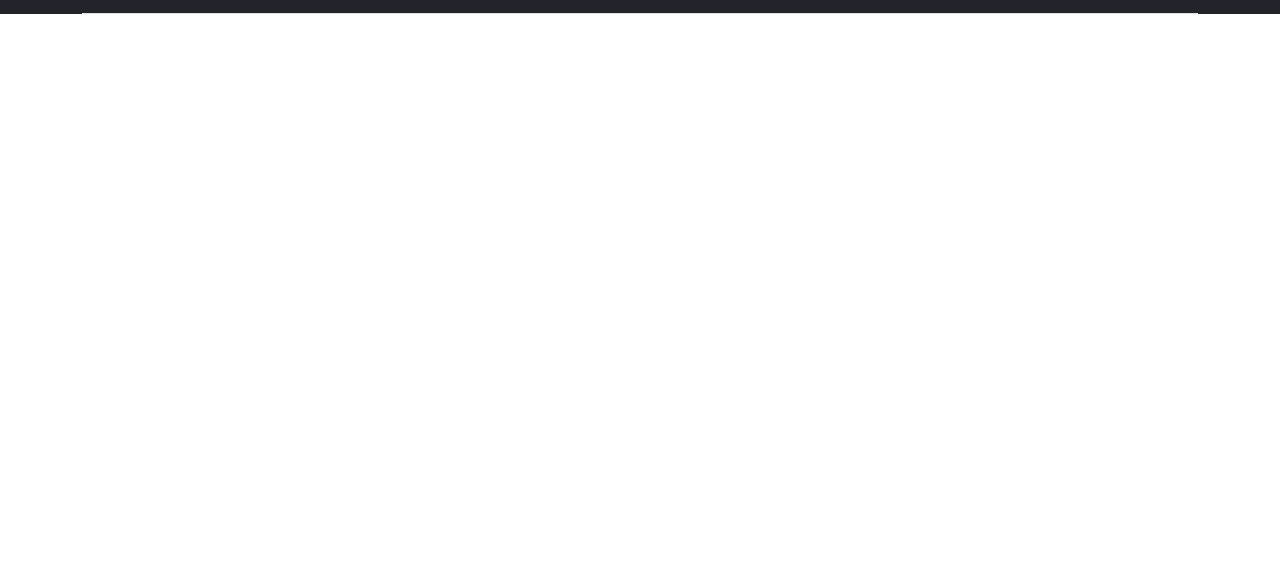
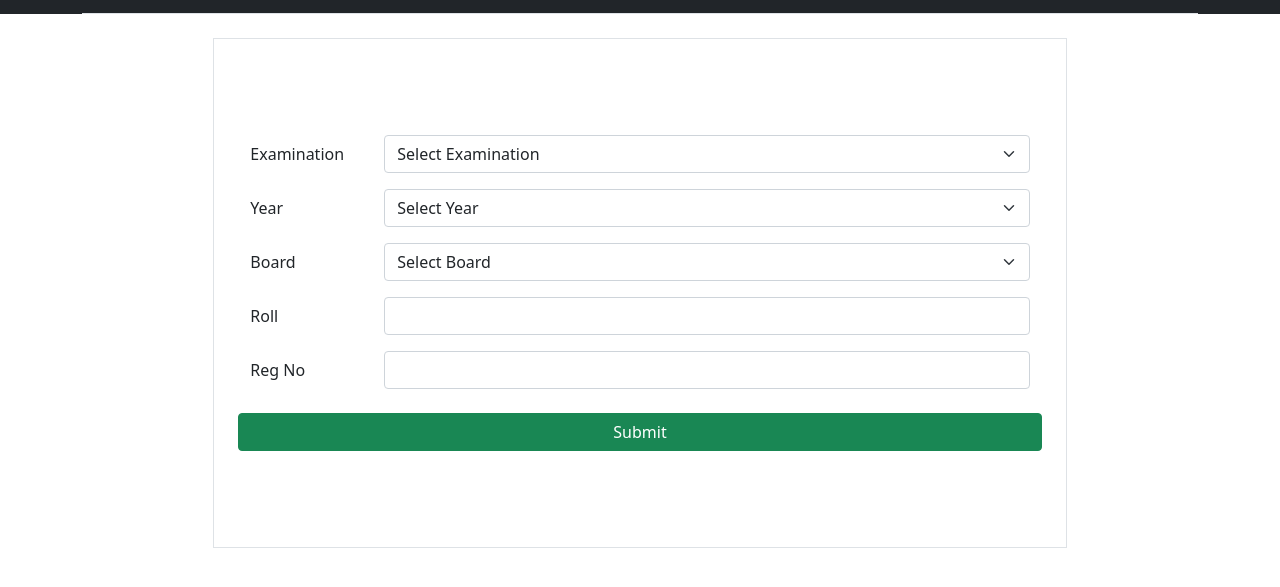
Before and after one commit to aouwalitshikkha/education-board-result, a plain HTML site: page index.html in a window 1280 px wide. Shown: the part 59-646 px from the top of the page. Drawn offline with nearby package versions, Linux system fonts and the light colour scheme.

Commit message:
Result form Added

```diff
--- a/index.html
+++ b/index.html
@@ -15,7 +15,7 @@
 
     <!-- Menu Starts -->
     <div class="container-fluid bg-dark">
-        <div class="container">
+        <div class="container ">
             <header class="d-flex flex-wrap justify-content-center py-3 mb-4 border-bottom">
                 <a href="/" class="d-flex align-items-center mb-3 mb-md-0 me-md-auto text-light text-decoration-none">
                     <span class="fs-4 text-uppercase">Education Board Results</span>
@@ -32,14 +32,82 @@
     </div>
     <!-- Menu Ends -->
 
+    <div class="row col-md-8 col-lg-8 col-sm-12 border mx-auto px-4 my-lg-auto my-md-auto my-sm-1 py-md-5 py-sm-1">
+        <form class="my-lg-5 my-md-5 my-sm-2">
+            <div class="row mb-md-3 mb-sm-2">
+              <label for="inputEmail3" class="col-sm-2 col-form-label">Examination</label>
+              <div class="col-sm-10">
+                <select class="form-select" aria-label="Default select example">
+                    <option selected>Select Examination</option>
+                    <option value="1">One</option>
+                    <option value="2">Two</option>
+                    <option value="3">Three</option>
+                  </select>
+              </div>
+            </div>
+
+            <div class="row mb-md-3 mb-sm-2">
+              <label for="inputPassword3" class="col-sm-2 col-form-label">Year</label>
+              <div class="col-sm-10">
+                <select class="form-select" aria-label="Default select example">
+                    <option selected>Select Year</option>
+                    <option value="1">One</option>
+                    <option value="2">Two</option>
+                    <option value="3">Three</option>
+                  </select>
+                </div>
+            </div>
+
+            <div class="row mb-md-3 mb-sm-2">
+                <label for="inputPassword3" class="col-sm-2 col-form-label">Board</label>
+                <div class="col-sm-10">
+                    <select class="form-select" aria-label="Default select example">
+                        <option selected>Select Board</option>
+                        <option value="1">One</option>
+                        <option value="2">Two</option>
+                        <option value="3">Three</option>
+                      </select>
+                    </div>
+              </div>
+
+              <div class="row mb-md-3 mb-sm-2">
+                <label for="inputPassword3" class="col-sm-2 col-form-label">Roll</label>
+                <div class="col-sm-10">
+                  <input type="password" class="form-control" id="inputPassword3">
+                </div>
+              </div>
+
+              <div class="row mb-md-3 mb-sm-3">
+                <label for="inputPassword3" class="col-sm-2 col-form-label">Reg No</label>
+                <div class="col-sm-10">
+                  <input type="password" class="form-control" id="inputPassword3">
+                </div>
+              </div>
+
+              <div class="row mt-4">
+                    <input type="submit" class="btn btn-success">
+              </div>
+
+          </form>
+
+      </div>
 
 
 
 
 
-    <!-- Footer Starts -->
 
-    <!-- Footer Ends -->
+
+
+
+
+
+
+
+
+
+
+
 
 
 
```
